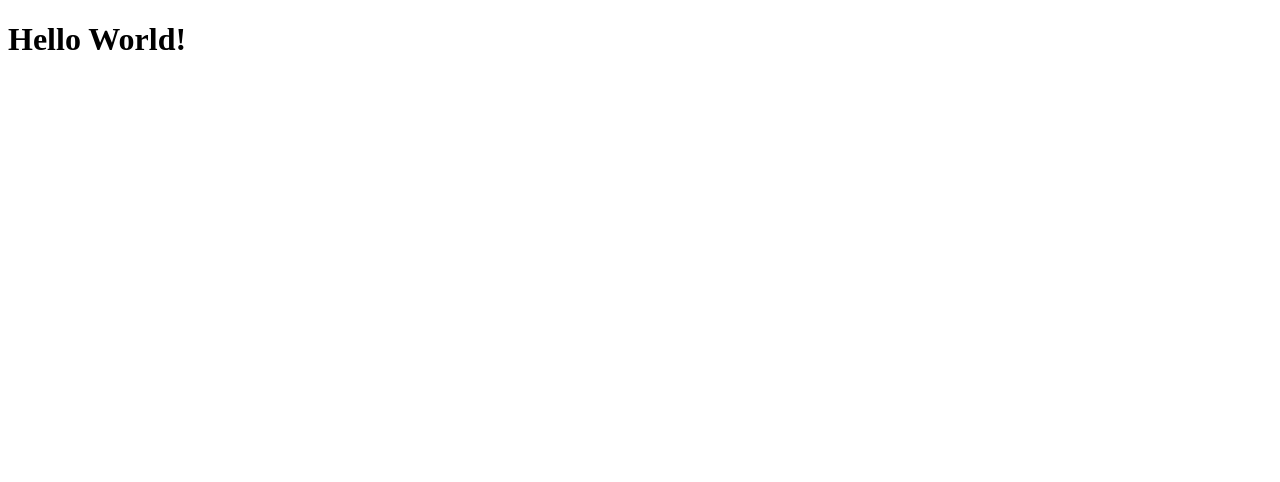
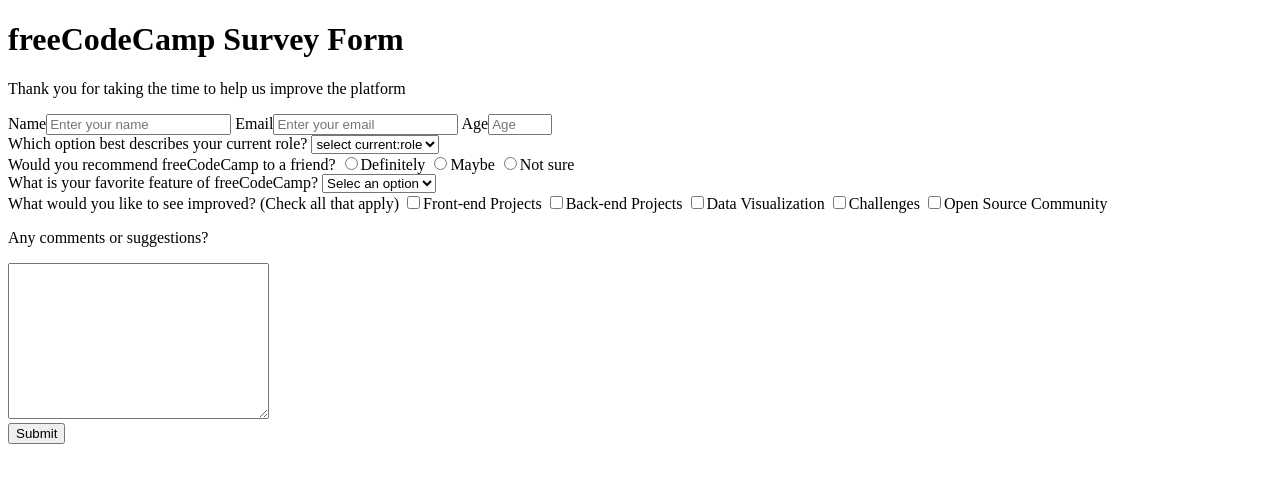
Before and after one commit to bensonbanda/HTML_AND_CSS_PROJECT, a plain HTML site: page index.html in a window 1280 px wide. Drawn offline with Linux system fonts and the light colour scheme.

Commit message:
firstCommit

```diff
--- a/index.html
+++ b/index.html
@@ -8,20 +8,56 @@
 
   <body>
     <script src="https://cdn.freecodecamp.org/testable-projects-fcc/v1/bundle.js"></script>
-
-    <!--
-
-    Hello Camper!
-
-    For now, the test suite only works in Chrome!
-    Please read the README below in the JS Editor before beginning.
-    Feel free to delete this message once you have read it.
-    Good luck and Happy Coding!
-
-    - The freeCodeCamp Team
-
-    -->
+    <div class="container">
+      <h1 id="title">freeCodeCamp Survey Form</h1>
+      <p id="description">Thank you for taking the time to help us improve the platform</p>
+      <form action="#" id="survey-form">
+        <div>
+          <label for="" id="name-label">Name<input type="text" id="name" value="" placeholder="Enter your name" required></label>
+          <label for="" id="email-label">Email<input type="email" id="email" value="" placeholder="Enter your email"  required></label>
+          <label for="" id="number-label">Age<input type="number" name="number" id="number" min="10" max="100" placeholder="Age"></label>
+        </div>
+        <div>
+          <label for="">Which option best describes your current role?</label>
+          <select name="" id="dropdown">
+          <option value="student">select current:role</option>
+          <option value="student">Student</option>
+          <option value="student">Full Time Job</option>
+          <option value="student">Full Time Learner</option>
+          </select>
+        </div>
+        <div>
+          <label for="">Would you recommend freeCodeCamp to a friend?</label>
+          <label for=""><input type="radio">Definitely</label>
+          <label for=""><input type="radio">Maybe</label>
+          <label for=""><input type="radio">Not sure</label>
+        </div>
+        <div>
+          <label for="">What is your favorite feature of freeCodeCamp?</label>
+          <select name="#" id="#">
+            <option value="">Selec an option</option>
+            <option value="">Challenge</option>
+            <option value="">Projects</option>
+            <option value="">Community</option>
+          </select>
+        </div>
+        <div>
+          <label for="">What would you like to see improved? (Check all that apply)</label>
+          <label for=""><input type="checkbox">Front-end Projects</label>
+          <label for=""><input type="checkbox">Back-end Projects</label>
+          <label for=""><input type="checkbox">Data Visualization</label>
+          <label for=""><input type="checkbox">Challenges</label>
+          <label for=""><input type="checkbox">Open Source Community</label>
+        </div>
+        <div>
+          <p>Any comments or suggestions?</p>
+          <textarea name="" id="" cols="30" rows="10"></textarea>
+        </div>
+        <div>
+          <button id="submit">Submit</button>
+        </div>
+      </form>
+    </div>
     <script  src="js/index.js"></script>
-    <h1>Hello World!</h1>
   </body>
 </html>
```
